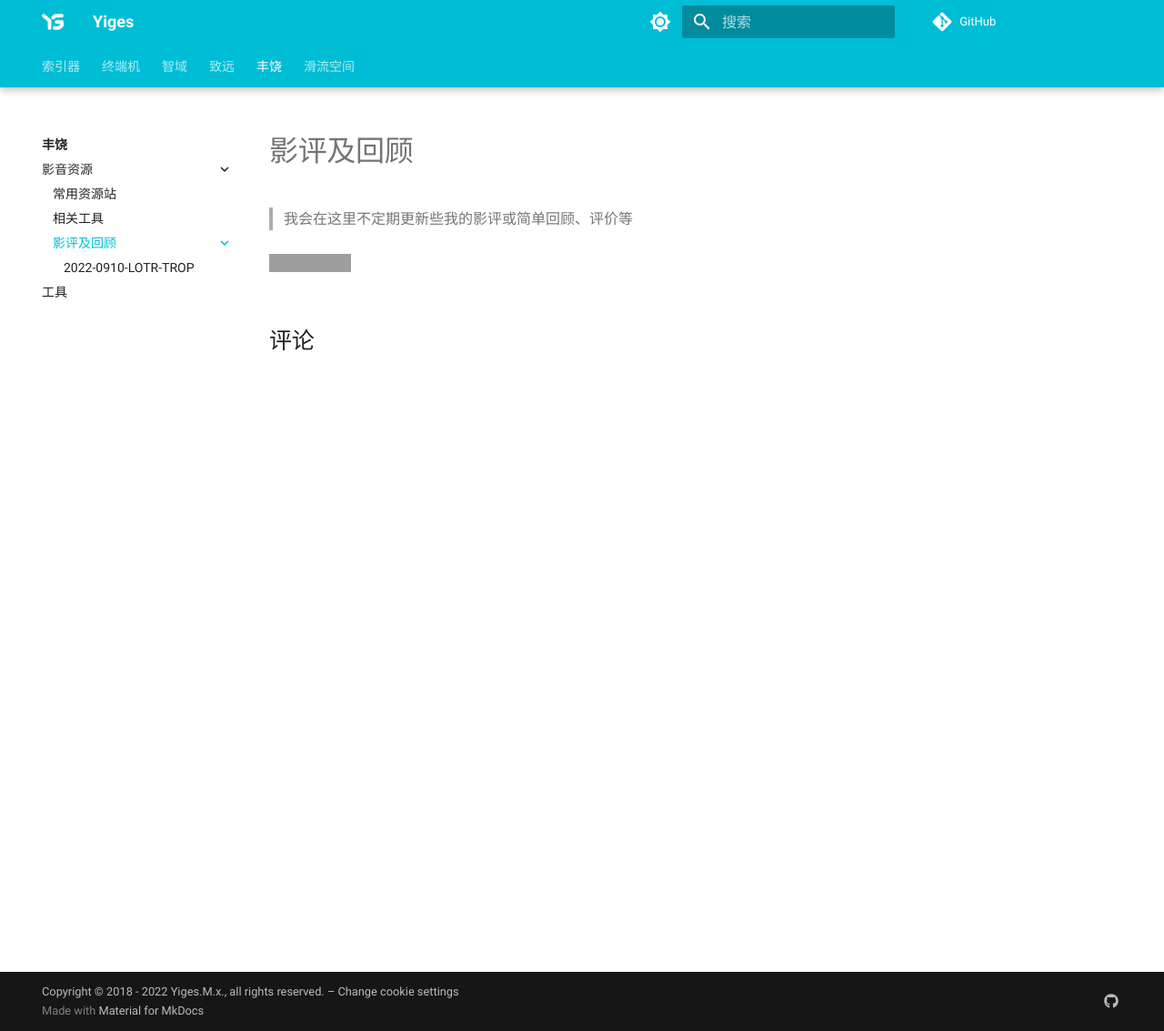
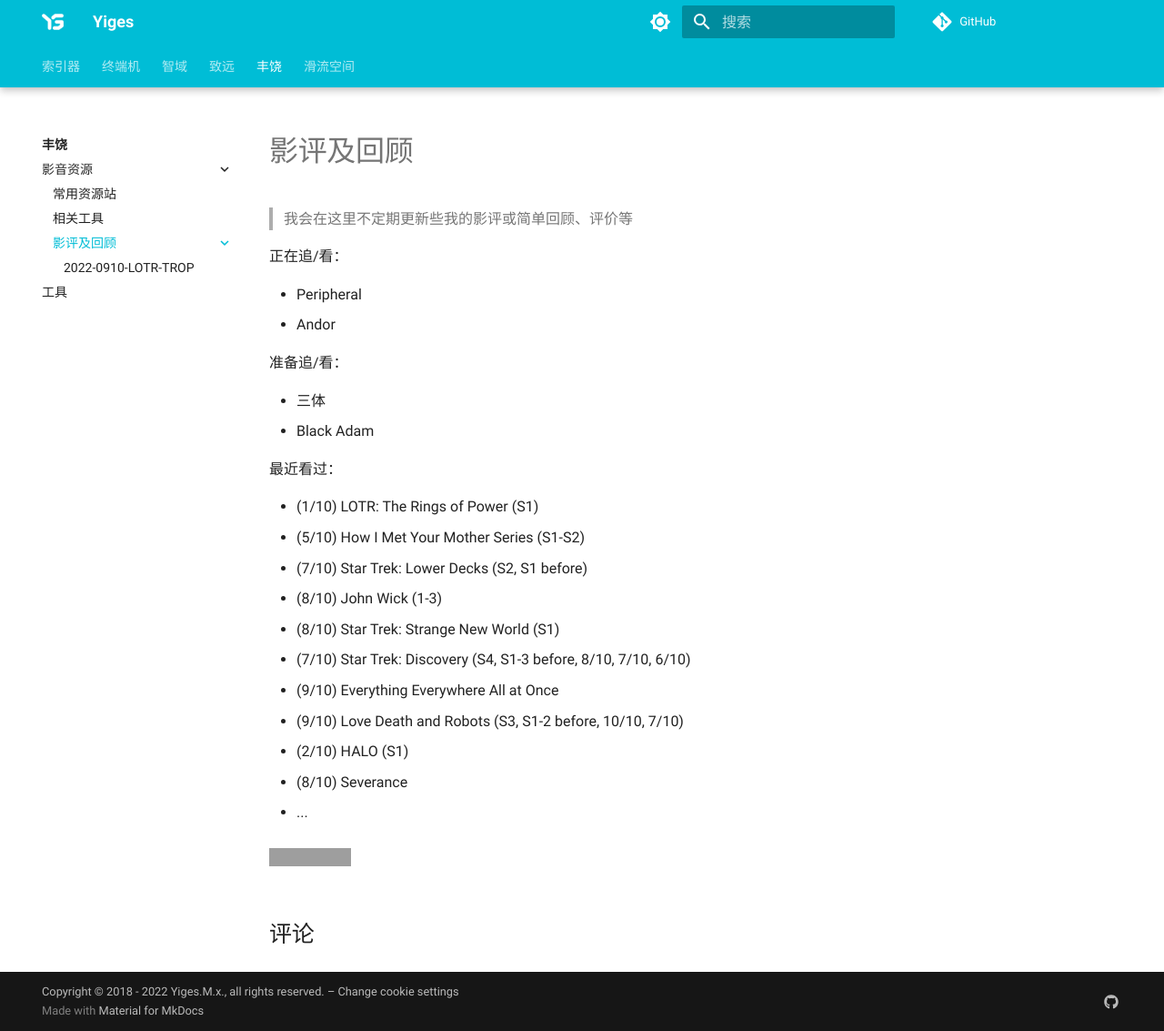
Before and after one commit to YigesMx/yiges, an MkDocs documentation site: the page built from docs/Harvest/影音/review/index.md, in a window 1280 px wide and 1133 px high. Shown: the whole window at 91% size. Built offline with MkDocs 1.6.1 and Material for MkDocs 9.7.7, drawn with Linux system fonts in a browser that asks for light colours; comment, search, counter and statistics services are not loaded; grey boxes are pictures that could not be loaded.

Commit message:
update: 221031 modified review index

```diff
--- a/docs/Harvest/影音/review/index.md
+++ b/docs/Harvest/影音/review/index.md
@@ -1,3 +1,27 @@
 # 影评及回顾
 
 > 我会在这里不定期更新些我的影评或简单回顾、评价等
+
+正在追/看：
+
+- Peripheral
+- Andor
+
+准备追/看：
+
+- 三体
+- Black Adam
+
+最近看过：
+
+- (1/10) LOTR: The Rings of Power (S1)
+- (5/10) How I Met Your Mother Series (S1-S2)
+- (7/10) Star Trek: Lower Decks (S2, S1 before)
+- (8/10) John Wick (1-3)
+- (8/10) Star Trek: Strange New World (S1)
+- (7/10) Star Trek: Discovery (S4, S1-3 before, 8/10, 7/10, 6/10)
+- (9/10) Everything Everywhere All at Once
+- (9/10) Love Death and Robots (S3, S1-2 before, 10/10, 7/10)
+- (2/10) HALO (S1)
+- (8/10) Severance
+- ...
```
